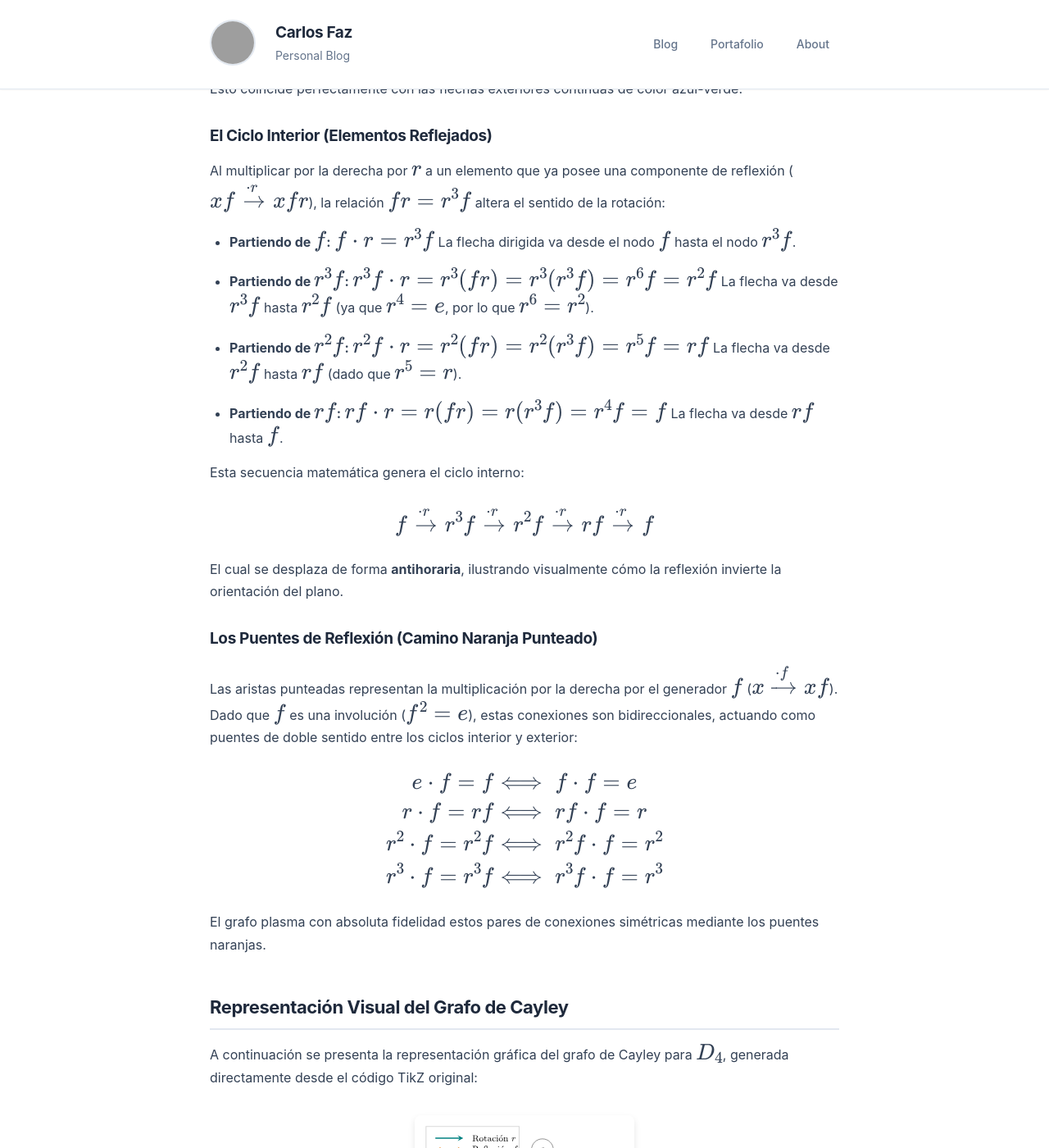
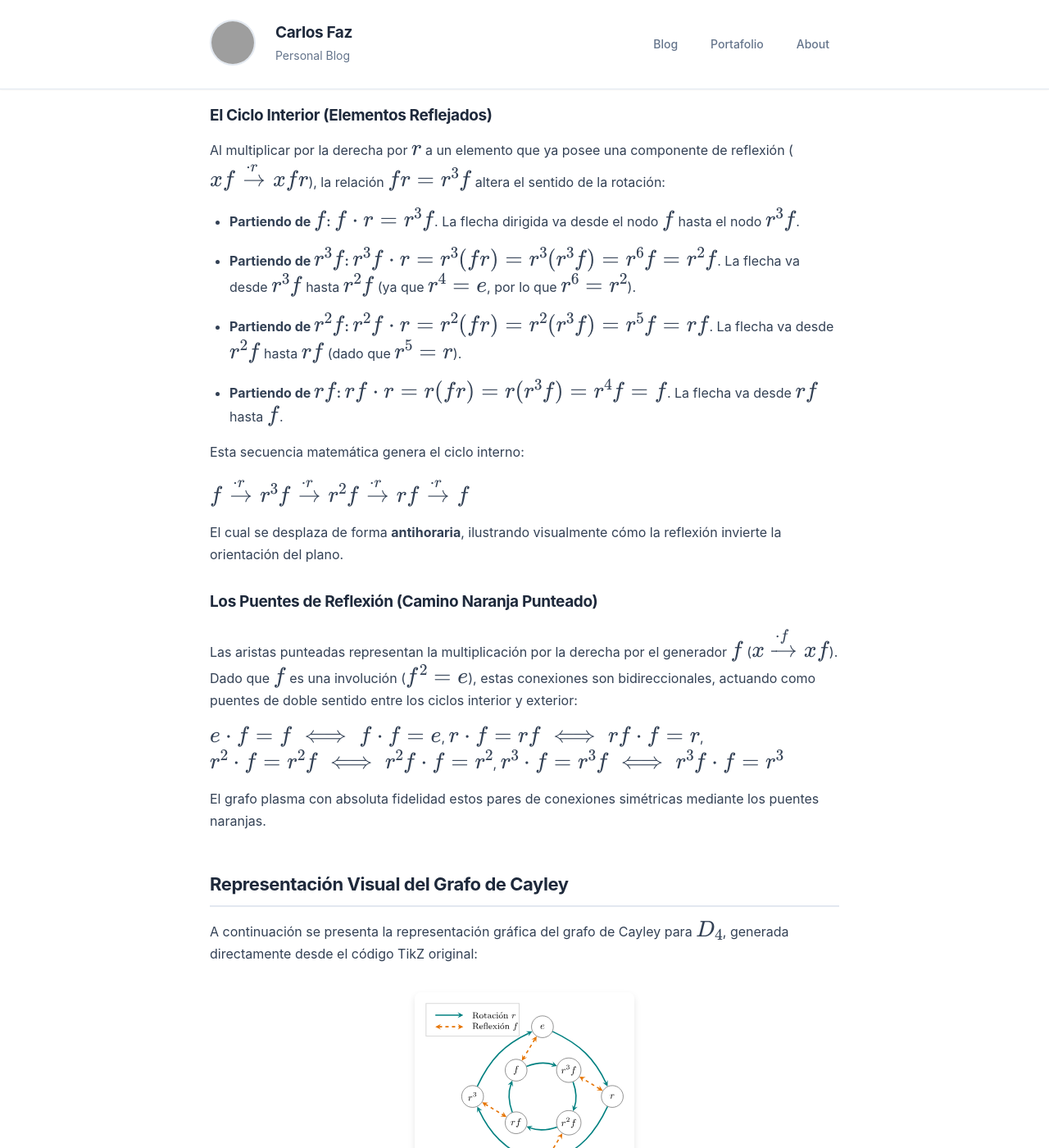
Before and after one commit to carlosfaz/carlosfaz.github.io, a Jekyll site: the page built from _posts/2026-07-18-grafo-cayley-d4.md, in a window 1280 px wide and 1400 px high, scrolled down 1067 px. Shown: the whole window at 82% size. Built offline with Jekyll 4.4.1, drawn with Linux system fonts in a browser that asks for light colours; formulas are drawn with MathJax 3; grey boxes are pictures that could not be loaded.

Commit message:
daily update
daily update

```diff
--- a/_posts/2026-07-18-grafo-cayley-d4.md
+++ b/_posts/2026-07-18-grafo-cayley-d4.md
@@ -10,9 +10,7 @@ tags: ["Teoría de Grupos", "Grafos de Cayley", "Grupo Dihédrico", "Simetrías"
 
 El grafo de Cayley presentado para el grupo diédrico $D_4$ es matemáticamente correcto y modela con total precisión la estructura del grupo de simetrías de un cuadrado (de orden 8). A continuación se desglosa la verificación formal de cada uno de sus componentes basados en la presentación algebraica:
 
-$$
-D_4 = \langle r, f \mid r^4 = e, \, f^2 = e, \, fr = r^{-1}f \rangle
-$$
+$D_4 = \langle r, f \mid r^4 = e, \, f^2 = e, \, fr = r^{-1}f \rangle$
 
 ## Definición de los Generadores y Relaciones
 
@@ -28,9 +26,7 @@ La acción de la rotación se define multiplicando por la derecha por el generad
 
 Para los elementos sin reflexión (ciclo exterior), el avance sigue un sentido horario estándar:
 
-$$
-e \xrightarrow{\cdot r} r \xrightarrow{\cdot r} r^2 \xrightarrow{\cdot r} r^3 \xrightarrow{\cdot r} e
-$$
+$e \xrightarrow{\cdot r} r \xrightarrow{\cdot r} r^2 \xrightarrow{\cdot r} r^3 \xrightarrow{\cdot r} e$
 
 Esto coincide perfectamente con las flechas exteriores continuas de color azul-verde.
 
@@ -38,27 +34,17 @@ Esto coincide perfectamente con las flechas exteriores continuas de color azul-v
 
 Al multiplicar por la derecha por $r$ a un elemento que ya posee una componente de reflexión ($xf \xrightarrow{\cdot r} xfr$), la relación $fr = r^3f$ altera el sentido de la rotación:
 
-- **Partiendo de $f$:**
-$$ f \cdot r = r^3f $$
-La flecha dirigida va desde el nodo $f$ hasta el nodo $r^3f$.
+- **Partiendo de $f$:** $f \cdot r = r^3f$. La flecha dirigida va desde el nodo $f$ hasta el nodo $r^3f$.
 
-- **Partiendo de $r^3f$:**
-$$ r^3f \cdot r = r^3(fr) = r^3(r^3f) = r^6f = r^2f $$
-La flecha va desde $r^3f$ hasta $r^2f$ (ya que $r^4 = e$, por lo que $r^6 = r^2$).
+- **Partiendo de $r^3f$:** $r^3f \cdot r = r^3(fr) = r^3(r^3f) = r^6f = r^2f$. La flecha va desde $r^3f$ hasta $r^2f$ (ya que $r^4 = e$, por lo que $r^6 = r^2$).
 
-- **Partiendo de $r^2f$:**
-$$ r^2f \cdot r = r^2(fr) = r^2(r^3f) = r^5f = rf $$
-La flecha va desde $r^2f$ hasta $rf$ (dado que $r^5 = r$).
+- **Partiendo de $r^2f$:** $r^2f \cdot r = r^2(fr) = r^2(r^3f) = r^5f = rf$. La flecha va desde $r^2f$ hasta $rf$ (dado que $r^5 = r$).
 
-- **Partiendo de $rf$:**
-$$ rf \cdot r = r(fr) = r(r^3f) = r^4f = f $$
-La flecha va desde $rf$ hasta $f$.
+- **Partiendo de $rf$:** $rf \cdot r = r(fr) = r(r^3f) = r^4f = f$. La flecha va desde $rf$ hasta $f$.
 
 Esta secuencia matemática genera el ciclo interno:
 
-$$
-f \xrightarrow{\cdot r} r^3f \xrightarrow{\cdot r} r^2f \xrightarrow{\cdot r} rf \xrightarrow{\cdot r} f
-$$
+$f \xrightarrow{\cdot r} r^3f \xrightarrow{\cdot r} r^2f \xrightarrow{\cdot r} rf \xrightarrow{\cdot r} f$
 
 El cual se desplaza de forma **antihoraria**, ilustrando visualmente cómo la reflexión invierte la orientación del plano.
 
@@ -66,14 +52,7 @@ El cual se desplaza de forma **antihoraria**, ilustrando visualmente cómo la re
 
 Las aristas punteadas representan la multiplicación por la derecha por el generador $f$ ($x \xrightarrow{\cdot f} xf$). Dado que $f$ es una involución ($f^2 = e$), estas conexiones son bidireccionales, actuando como puentes de doble sentido entre los ciclos interior y exterior:
 
-$$
-\begin{aligned}
-    e \cdot f = f &\iff f \cdot f = e \\
-    r \cdot f = rf &\iff rf \cdot f = r \\
-    r^2 \cdot f = r^2f &\iff r^2f \cdot f = r^2 \\
-    r^3 \cdot f = r^3f &\iff r^3f \cdot f = r^3
-\end{aligned}
-$$
+$e \cdot f = f \iff f \cdot f = e$, $r \cdot f = rf \iff rf \cdot f = r$, $r^2 \cdot f = r^2f \iff r^2f \cdot f = r^2$, $r^3 \cdot f = r^3f \iff r^3f \cdot f = r^3$
 
 El grafo plasma con absoluta fidelidad estos pares de conexiones simétricas mediante los puentes naranjas.
 
```
